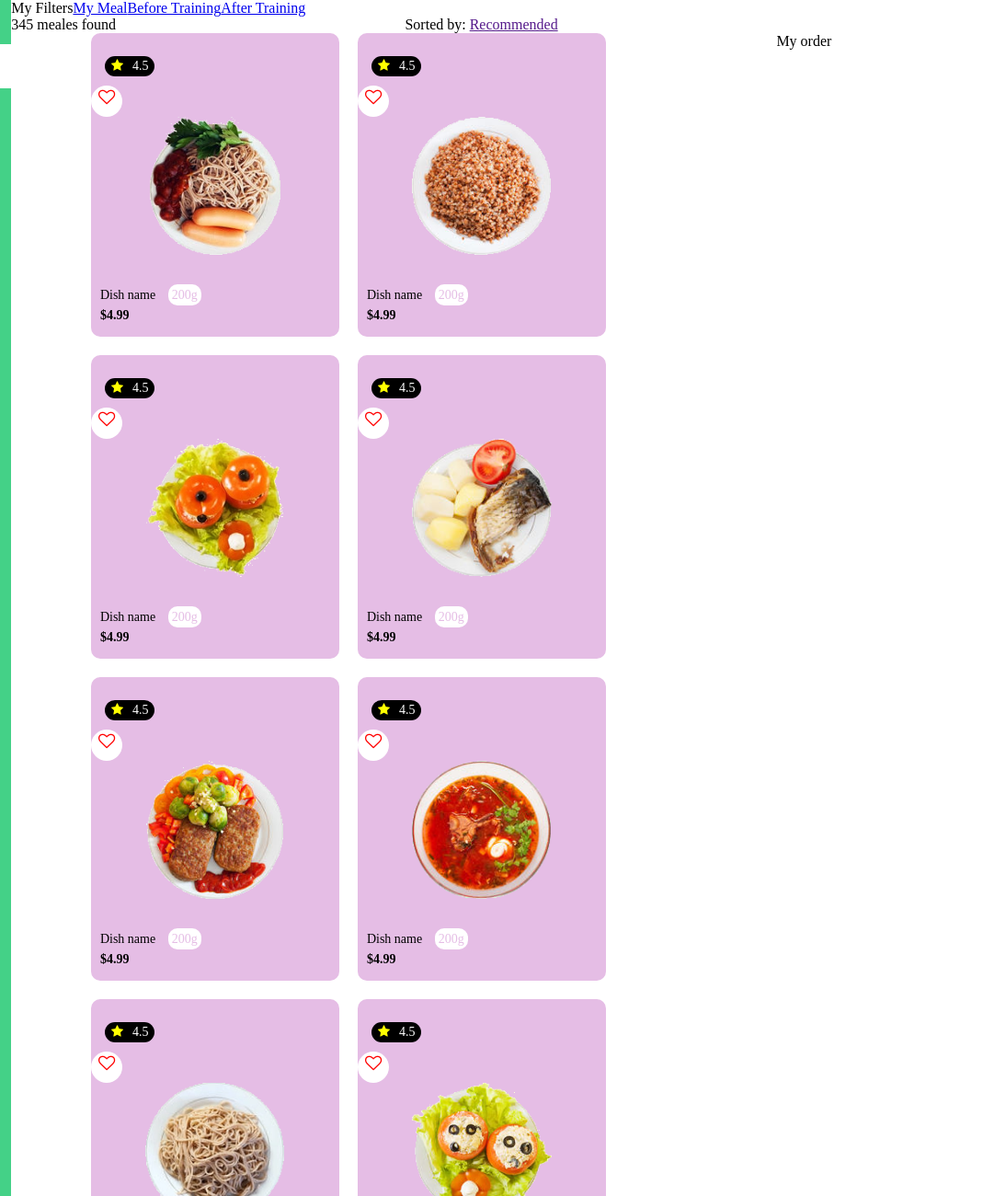
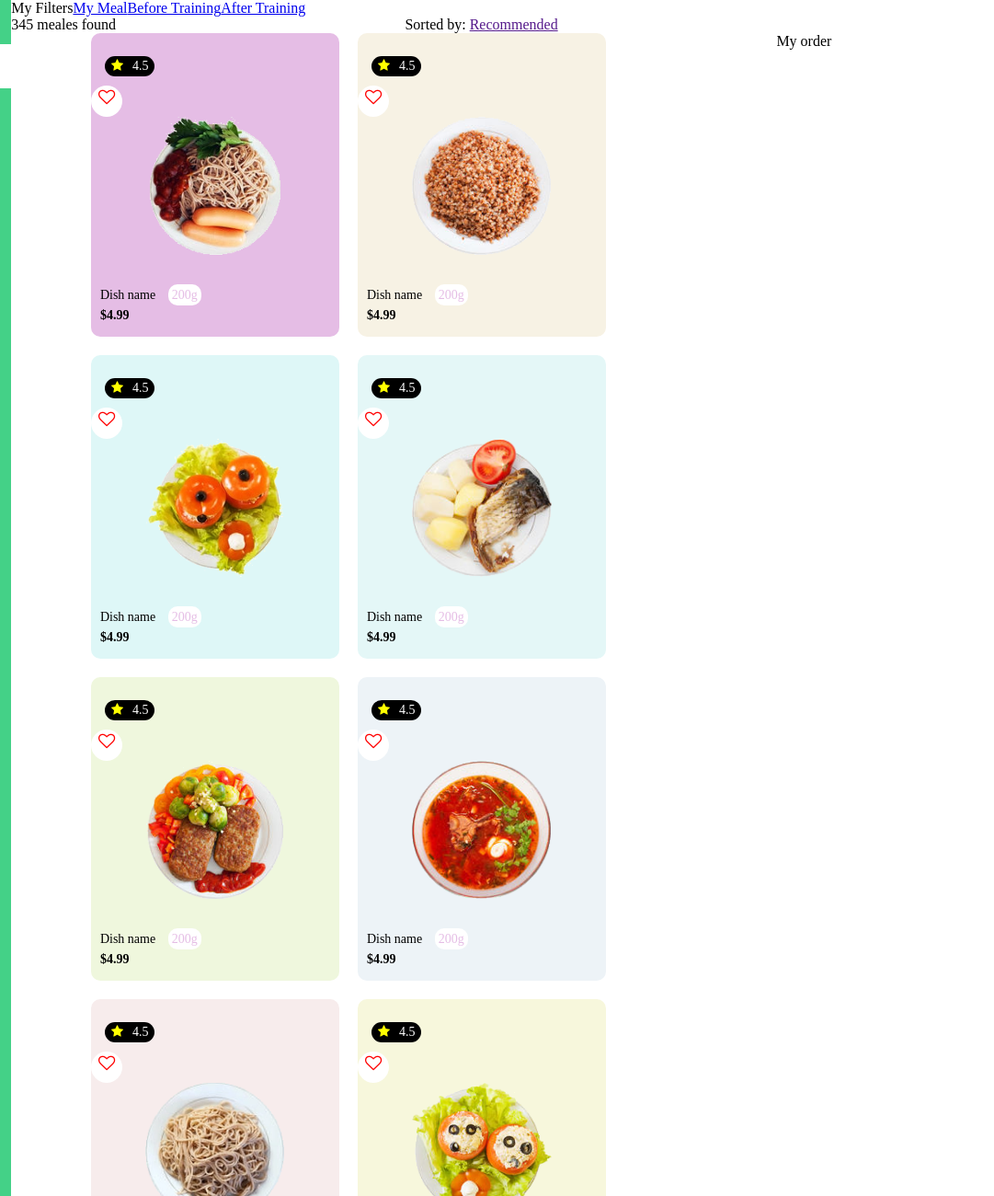
Before and after one commit to NataljaDm/Namu-darbas-Food-Delivery-Platform, a website: page index.html in a window 1280 px wide. Shown: the top 1300 px of the page at 92% size, 199-1280 px from the left. Drawn offline with Linux system fonts and the light colour scheme.

Commit message:
meal container background

```diff
--- a/css/base/layout.css
+++ b/css/base/layout.css
@@ -134,8 +134,29 @@ main {
     margin-left: 10px;
     font-weight: bold;
 }
-.food-container 2 {
-    background-color: var(--product2)
+.columm .meal2 {
+    background-color: var(--product2);
+}
+.columm .meal3 {
+    background-color: var(--product3);
+}
+.columm .meal4 {
+    background-color: var(--product4);
+}
+.columm .meal5 {
+    background-color: var(--product5);
+}
+.columm .meal6 {
+    background-color: var(--product6);
+}
+.columm .meal7 {
+    background-color: var(--product7);
+}
+.columm .meal8 {
+    background-color: var(--product8);
+}
+.columm .meal9 {
+    background-color: var(--product9);
 }
 .order {
     display: inline-block;
--- a/css/pages/home.css
+++ b/css/pages/home.css
@@ -1,2 +1,2 @@
 @import "../base/layout.css";
-@import "../base/base.css"
+@import "../base/base.css";
--- a/index.html
+++ b/index.html
@@ -64,7 +64,7 @@
                            <p class="food-name">Dish name <span>200g</span></p>
                            <p class="food-price">$4.99</p>
                    </div>
-                   <div class="food-container 2">
+                   <div class="food-container meal2">
                         <div class="grade-line">
                            <div class="grade">
                               <i class="fa fa-star" aria-hidden="true"></i>
@@ -78,7 +78,7 @@
                        <p class="food-name">Dish name <span>200g</span></p>
                        <p class="food-price">$4.99</p>
                      </div>
-                     <div class="food-container 3">
+                     <div class="food-container meal3">
                         <div class="grade-line">
                             <div class="grade">
                                 <i class="fa fa-star" aria-hidden="true"></i>
@@ -92,7 +92,7 @@
                            <p class="food-name">Dish name <span>200g</span></p>
                            <p class="food-price">$4.99</p>
                    </div>
-                   <div class="food-container 4">
+                   <div class="food-container meal4">
                         <div class="grade-line">
                            <div class="grade">
                               <i class="fa fa-star" aria-hidden="true"></i>
@@ -106,7 +106,7 @@
                        <p class="food-name">Dish name <span>200g</span></p>
                        <p class="food-price">$4.99</p>
                      </div>
-                     <div class="food-container 5">
+                     <div class="food-container meal5">
                         <div class="grade-line">
                             <div class="grade">
                                 <i class="fa fa-star" aria-hidden="true"></i>
@@ -120,7 +120,7 @@
                            <p class="food-name">Dish name <span>200g</span></p>
                            <p class="food-price">$4.99</p>
                    </div>
-                   <div class="food-container 6">
+                   <div class="food-container meal6">
                         <div class="grade-line">
                            <div class="grade">
                               <i class="fa fa-star" aria-hidden="true"></i>
@@ -134,7 +134,7 @@
                        <p class="food-name">Dish name <span>200g</span></p>
                        <p class="food-price">$4.99</p>
                      </div>
-                     <div class="food-container 7">
+                     <div class="food-container meal7">
                         <div class="grade-line">
                             <div class="grade">
                                 <i class="fa fa-star" aria-hidden="true"></i>
@@ -148,7 +148,7 @@
                            <p class="food-name">Dish name <span>200g</span></p>
                            <p class="food-price">$4.99</p>
                    </div>
-                   <div class="food-container 8">
+                   <div class="food-container meal8">
                         <div class="grade-line">
                            <div class="grade">
                               <i class="fa fa-star" aria-hidden="true"></i>
@@ -162,7 +162,7 @@
                        <p class="food-name">Dish name <span>200g</span></p>
                        <p class="food-price">$4.99</p>
                      </div>
-                     <div class="food-container 9">
+                     <div class="food-container meal9">
                         <div class="grade-line">
                             <div class="grade">
                                 <i class="fa fa-star" aria-hidden="true"></i>
```
